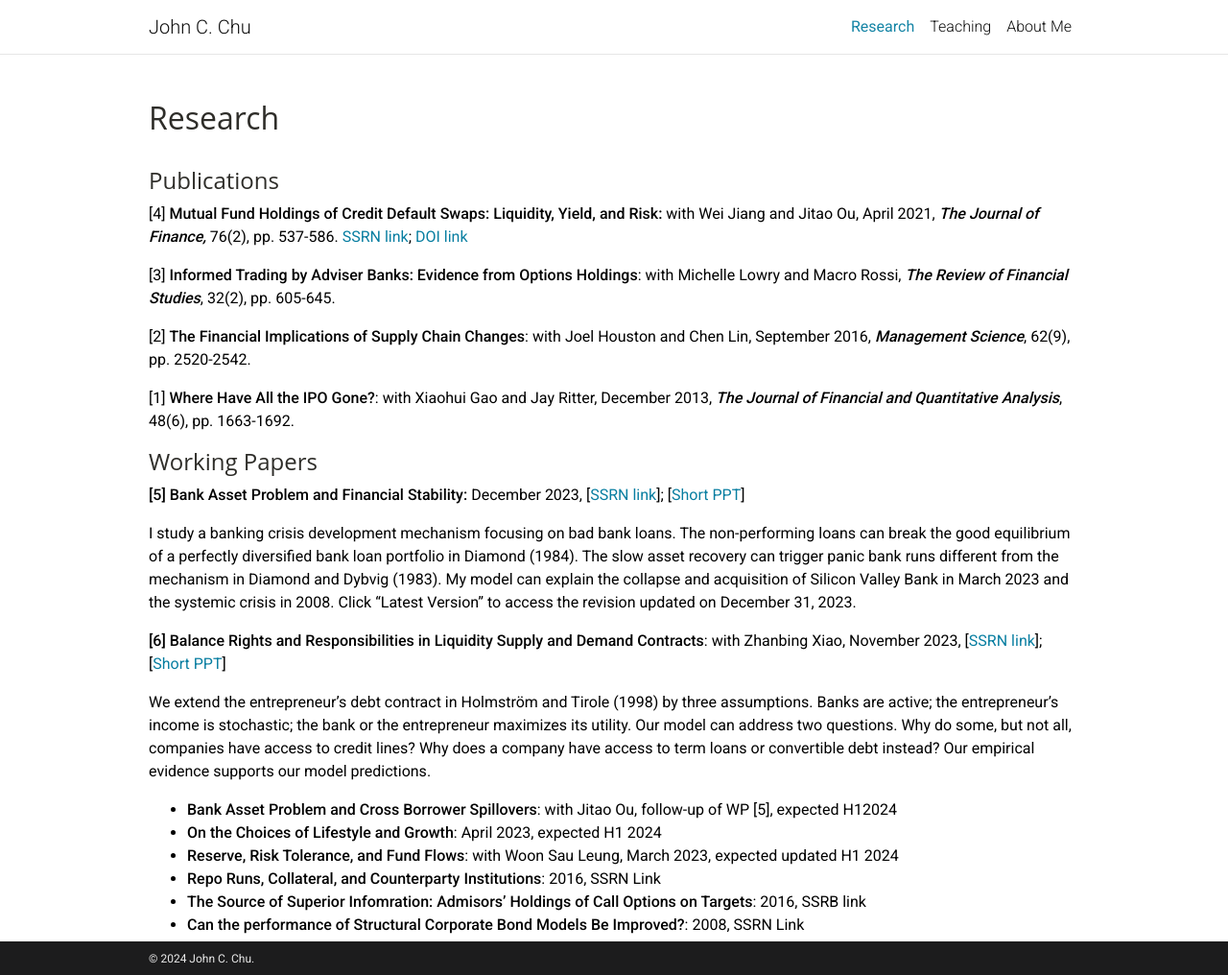
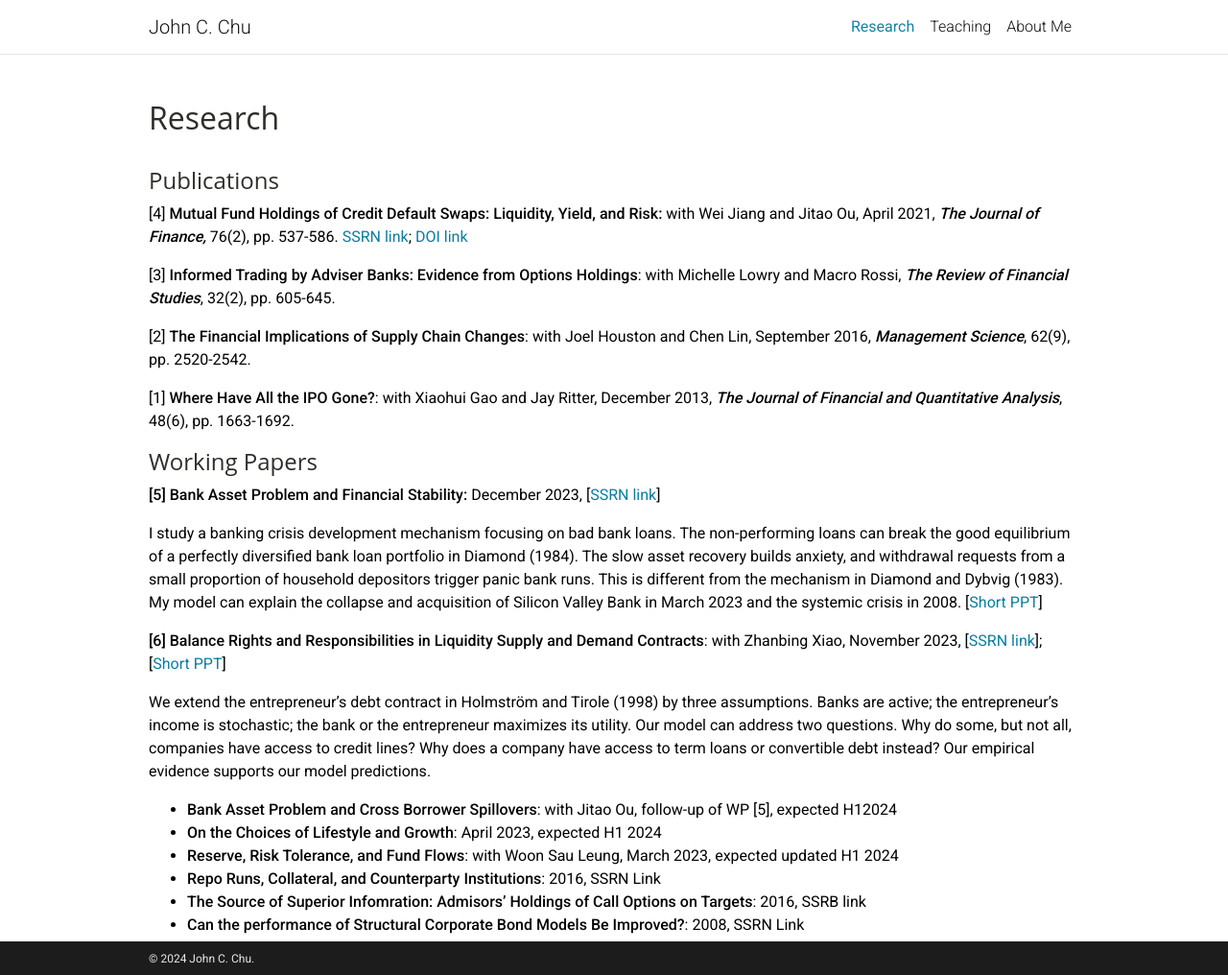
Before and after one commit to johnchu2022/website, a Jekyll site: the page built from _pages/research.md, in a window 1280 px wide and 1016 px high. Shown: the whole window at 96% size. Built offline with Jekyll 4.4.1, drawn with Linux system fonts in a browser that asks for light colours; a style sheet for code colours, icons or effects is not loaded.

Commit message:
Update Pages “research”

```diff
--- a/_pages/research.md
+++ b/_pages/research.md
@@ -17,9 +17,9 @@ nav: true
 
 #### Working Papers
 
-**\[5] Bank Asset Problem and Financial Stability:** December 2023, [[SSRN link](https://papers.ssrn.com/sol3/papers.cfm?abstract_id=4649359)]; [[Short PPT](https://www.dropbox.com/scl/fi/0d0k94sac9psjogyjxpnw/Banks_pres.pdf?rlkey=0cjopbjvq4o78ubn8fx8lbbke&dl=0)]
+**\[5] Bank Asset Problem and Financial Stability:** December 2023, [[SSRN link](https://papers.ssrn.com/sol3/papers.cfm?abstract_id=4649359)]
 
-I study a banking crisis development mechanism focusing on bad bank loans. The non-performing loans can break the good equilibrium of a perfectly diversified bank loan portfolio in Diamond (1984). The slow asset recovery can trigger panic bank runs different from the mechanism in Diamond and Dybvig (1983). My model can explain the collapse and acquisition of Silicon Valley Bank in March 2023 and the systemic crisis in 2008. Click “Latest Version” to access the revision updated on December 31, 2023.
+I study a banking crisis development mechanism focusing on bad bank loans. The non-performing loans can break the good equilibrium of a perfectly diversified bank loan portfolio in Diamond (1984). The slow asset recovery builds anxiety, and withdrawal requests from a small proportion of household depositors trigger panic bank runs.  This is different from the mechanism in Diamond and Dybvig (1983). My model can explain the collapse and acquisition of Silicon Valley Bank in March 2023 and the systemic crisis in 2008. [[Short PPT](https://www.dropbox.com/scl/fi/0d0k94sac9psjogyjxpnw/Banks_pres.pdf?rlkey=0cjopbjvq4o78ubn8fx8lbbke&dl=0)]
 
 **\[6] B﻿alance Rights and Responsibilities in Liquidity Supply and Demand Contracts**: with Zhanbing Xiao, November 2023, [](https://papers.ssrn.com/sol3/papers.cfm?abstract_id=4649372)[[SSRN link](https://papers.ssrn.com/sol3/papers.cfm?abstract_id=4649372)]; [[Short PPT](https://www.dropbox.com/scl/fi/0crnqwd8scjkqyjh0krw4/Pro_LC_pres.pdf?rlkey=nqm1pe968v72o99d2yt6uatw8&dl=0)]
 
```
